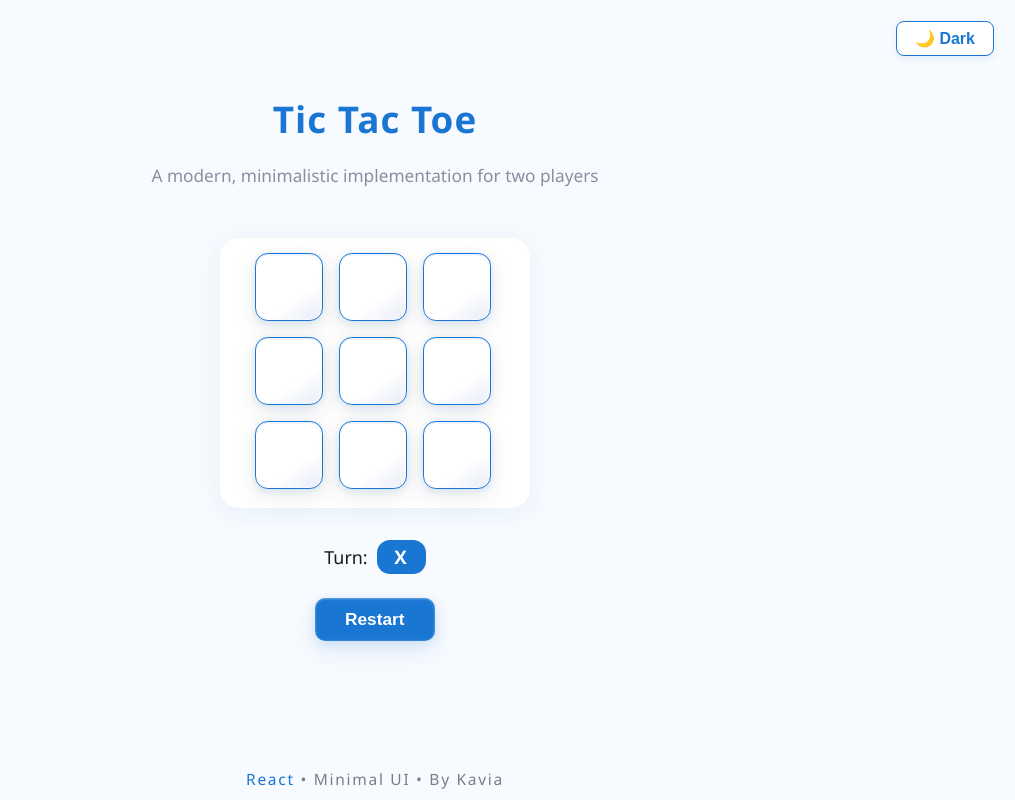
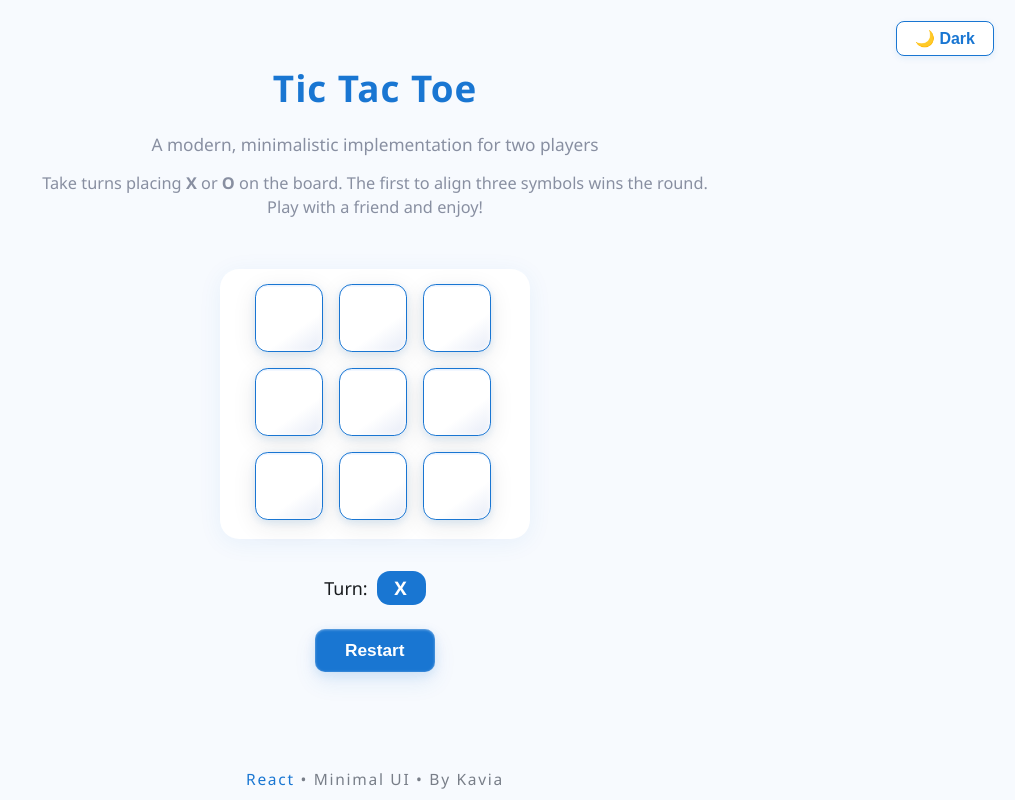
Before and after one commit to Nithya-Ganesan-2002/online-tic-tac-toe-3865, a React (Create React App) app in the folder tic_tac_toe_frontend/: page / in a window 1280 px wide. Shown: the whole page, without its empty margins (265-1280 px from the left). Built offline with nearby package versions, Linux system fonts and the light colour scheme.

Commit message:
CheckPoint - cgb81443b4

```diff
--- a/tic_tac_toe_frontend/src/App.js
+++ b/tic_tac_toe_frontend/src/App.js
@@ -79,6 +79,9 @@ function App() {
         <section className="ttt-header">
           <h1 className="ttt-title">Tic Tac Toe</h1>
           <p className="ttt-description">A modern, minimalistic implementation for two players</p>
+          <p className="ttt-description" style={{marginTop: '-0.8rem', fontSize: '1.02rem'}}>
+            Take turns placing <b>X</b> or <b>O</b> on the board. The first to align three symbols wins the round.<br />Play with a friend and enjoy!
+          </p>
         </section>
         <GameBoard
           board={board}
```
